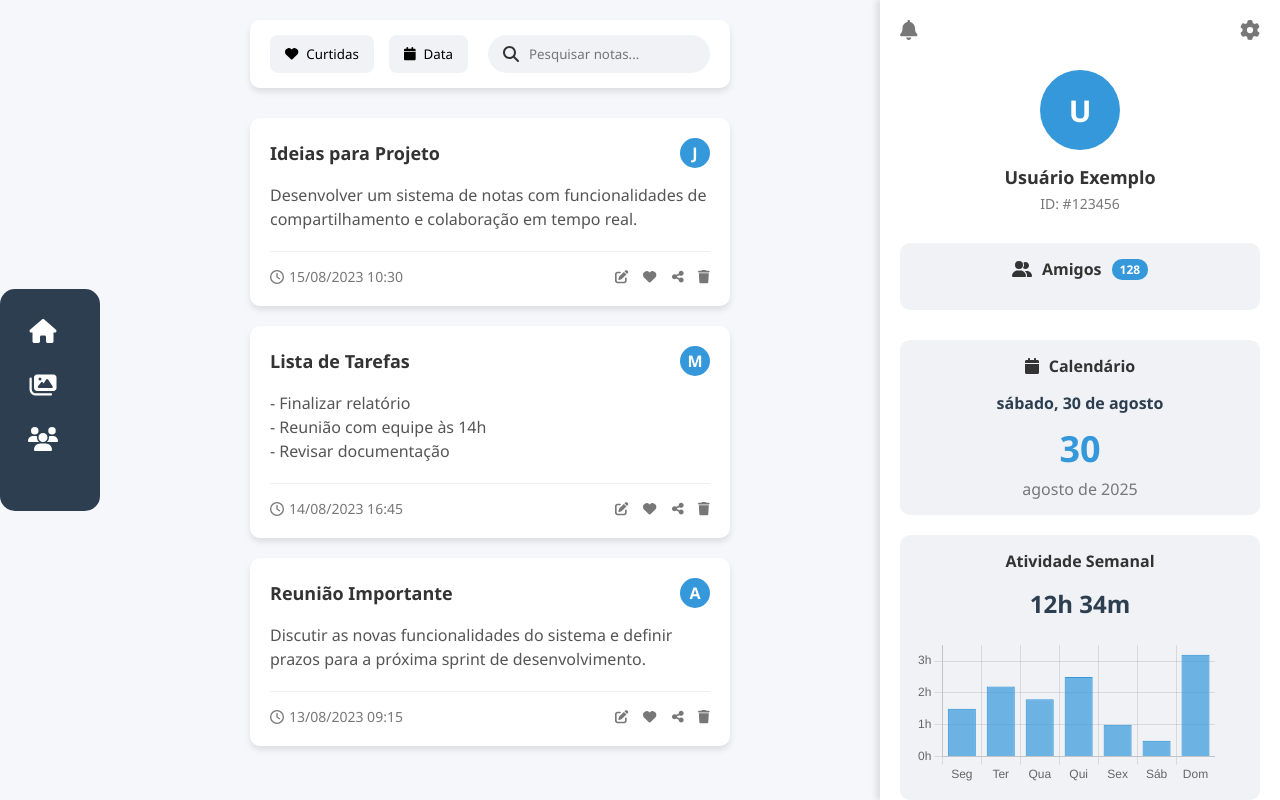
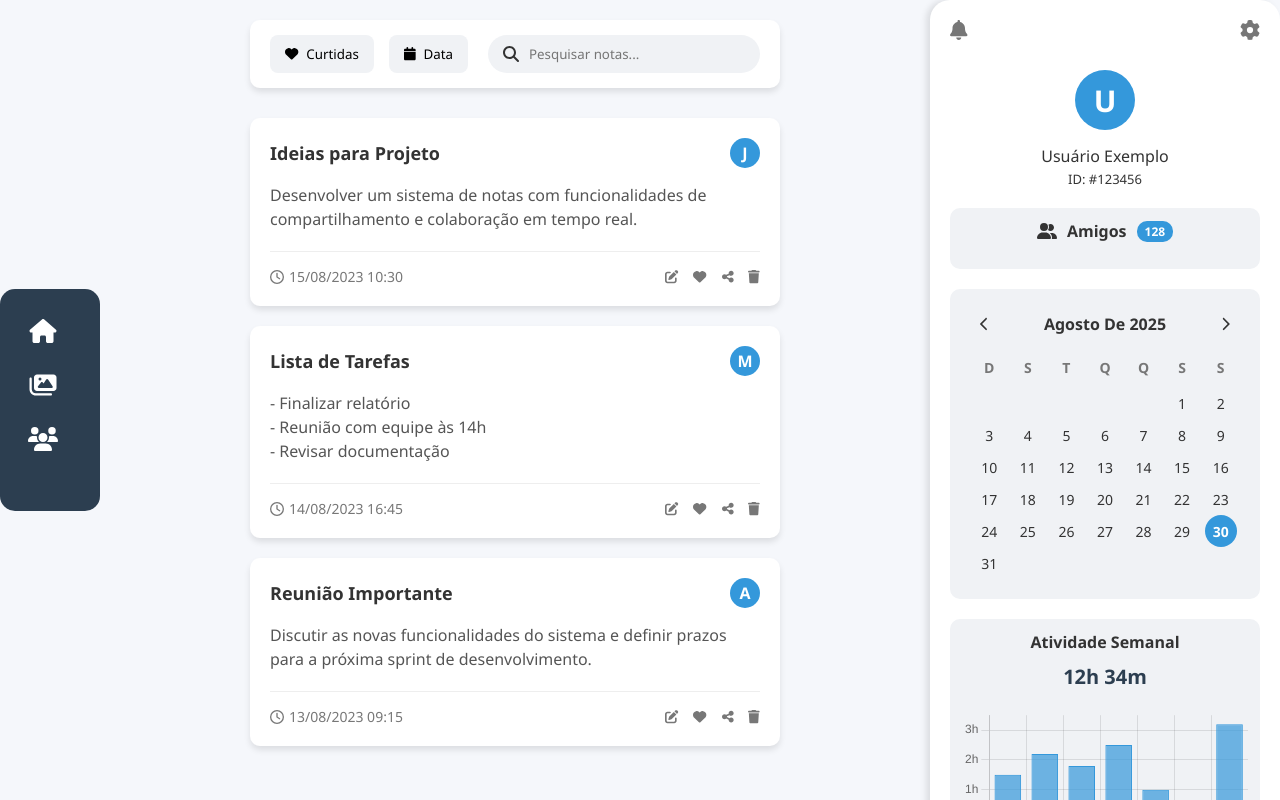
Before and after one commit to Augusto2599/Notes_Generation_Site, a React (Vite) app: page / in a window 1280 px wide. Built offline with nearby package versions, Linux system fonts and the light colour scheme.

Commit message:
Atualização de Design e Script para melhor comorbidade do usuário

```diff
--- a/src/components/barraLateral/BarraLateral.css
+++ b/src/components/barraLateral/BarraLateral.css
@@ -1,7 +1,6 @@
 /* Barra Lateral Direita */
 .barra-lateral {
-    width: 400px;
-    /* Alterado de 300px para 350px (ou o valor que desejar) */
+    width: 350px;
     background-color: white;
     padding: 20px;
     box-shadow: -4px 0 6px rgba(0, 0, 0, 0.1);
@@ -9,6 +8,11 @@
     display: flex;
     flex-direction: column;
     align-items: center;
+
+    /*-- Alterações --*/
+    max-height:1000px;  /* Define uma altura máxima (ajuste o valor como preferir) */
+    margin-block: auto; /* Centraliza a barra verticalmente na página */
+    border-radius: 20px;/* Adiciona bordas arredondadas para um visual mais agradável */
 }
 
 .topo-direito {
@@ -32,13 +36,15 @@
 
 .perfil-usuario {
     text-align: center;
-    margin-bottom: 30px;
+    margin-bottom: 20px; /* Reduzido de 30px */
     width: 100%;
 }
 
 .usuario-grande {
-    width: 80px;
-    height: 80px;
+    width: 60px;        /* Reduzido de 80px */
+    height: 60px;       /* Reduzido de 80px */
+    font-size: 24px;      /* Reduzido de 30px */
+    margin: 0 auto 10px;  /* Margem inferior reduzida de 15px */
     background-color: #3498db;
     border-radius: 50%;
     display: flex;
@@ -51,21 +57,19 @@
 }
 
 .nome-usuario {
-    font-size: 18px;
-    font-weight: 600;
-    margin-bottom: 5px;
+    font-size: 16px; /* Reduzido de 18px */
+    margin-bottom: 3px; /* Reduzido de 5px */
 }
 
 .id-usuario {
-    color: #777;
-    font-size: 14px;
+    font-size: 13px; /* Reduzido de 14px */
 }
 
 .amigos {
     background-color: #f0f2f5;
-    padding: 15px;
+    padding: 12px;        /* Reduzido de 15px */
     border-radius: 10px;
-    margin-bottom: 30px;
+    margin-bottom: 20px;  /* Reduzido de 30px */
     width: 100%;
     text-align: center;
 }
--- a/src/components/calendario/Calendario.css
+++ b/src/components/calendario/Calendario.css
@@ -1,38 +1,77 @@
 .calendario {
     background-color: #f0f2f5;
-    padding: 15px;
+    padding: 20px;
     border-radius: 10px;
     margin-bottom: 20px;
     width: 100%;
-    text-align: center;
-    margin-top: auto; /* Adicionado para empurrar para baixo */
 }
 
-.calendario-titulo {
-    font-weight: 600;
-    margin-bottom: 15px;
+.calendario-header {
     display: flex;
+    justify-content: space-between;
     align-items: center;
-    justify-content: center;
-    gap: 10px;
+    margin-bottom: 20px;
 }
 
-.data-atual {
+.mes-ano-titulo {
+    font-weight: 600;
     font-size: 16px;
-    /* Ajustei o tamanho para melhor caber */
-    font-weight: 700;
-    color: #2c3e50;
+    text-transform: capitalize;
+}
+
+.btn-nav {
+    background: none;
+    border: none;
+    cursor: pointer;
+    color: #333;
+    font-size: 14px;
+    padding: 5px 10px;
+    border-radius: 5px;
+    transition: background-color 0.2s;
+}
+
+.btn-nav:hover {
+    background-color: #e0e0e0;
+}
+
+.dias-semana,
+.calendario-grid {
+    display: grid;
+    grid-template-columns: repeat(7, 1fr);
+    text-align: center;
+}
+
+.dias-semana {
+    font-weight: 600;
+    color: #777;
     margin-bottom: 10px;
+    font-size: 14px;
+}
+
+.dia,
+.dia-vazio {
+    padding: 8px 0;
+    font-size: 14px;
+    display: flex;
+    justify-content: center;
+    align-items: center;
+    border-radius: 50%;
+    width: 32px;
+    height: 32px;
+    margin: 0 auto;
+}
+
+.dia {
+    cursor: pointer;
+    transition: background-color 0.2s;
+}
+
+.dia:not(.dia-atual):hover {
+    background-color: #e0e0e0;
 }
 
 .dia-atual {
-    font-size: 36px;
-    font-weight: 800;
-    color: #3498db;
-    margin-bottom: 5px;
+    background-color: #3498db;
+    color: white;
+    font-weight: bold;
 }
-
-.mes-ano {
-    font-size: 16px;
-    color: #777;
-}
--- a/src/components/calendario/Calendario.jsx
+++ b/src/components/calendario/Calendario.jsx
@@ -1,37 +1,66 @@
-import React, { useState, useEffect } from 'react';
+import React, { useState } from 'react';
 import './Calendario.css';
 import { FontAwesomeIcon } from '@fortawesome/react-fontawesome';
-import { faCalendar } from '@fortawesome/free-solid-svg-icons';
+import { faChevronLeft, faChevronRight } from '@fortawesome/free-solid-svg-icons';
 
 function Calendario() {
-    // 'useState' cria um estado para armazenar as informações da data
-    const [data, setData] = useState({
-        completa: '',
-        dia: '',
-        mesAno: '',
-    });
+    // Estado para controlar o mês e ano que estão sendo exibidos
+    const [dataExibida, setDataExibida] = useState(new Date());
 
-    // 'useEffect' executa o código depois que o componente é renderizado.
-    // O array vazio [] no final faz com que ele rode apenas uma vez.
-    useEffect(() => {
-        const dataAtual = new Date();
+    const hoje = new Date();
 
-        const completa = dataAtual.toLocaleDateString('pt-BR', { weekday: 'long', day: 'numeric', month: 'long' });
-        const dia = dataAtual.getDate();
-        const mesAno = dataAtual.toLocaleDateString('pt-BR', { month: 'long', year: 'numeric' });
+    // Funções para navegar para o mês anterior e o próximo
+    const irParaMesAnterior = () => {
+        setDataExibida(new Date(dataExibida.getFullYear(), dataExibida.getMonth() - 1, 1));
+    };
 
-        setData({ completa, dia, mesAno });
-    }, []);
+    const irParaProximoMes = () => {
+        setDataExibida(new Date(dataExibida.getFullYear(), dataExibida.getMonth() + 1, 1));
+    };
+
+    // Lógica para gerar os dias do calendário
+    const gerarDiasDoMes = () => {
+        const ano = dataExibida.getFullYear();
+        const mes = dataExibida.getMonth();
+
+        const primeiroDiaDoMes = new Date(ano, mes, 1).getDay();
+        const ultimoDiaDoMes = new Date(ano, mes + 1, 0).getDate();
+
+        const dias = [];
+
+        // Adiciona células vazias para os dias antes do início do mês
+        for (let i = 0; i < primeiroDiaDoMes; i++) {
+            dias.push(<div key={`vazio-${i}`} className="dia-vazio"></div>);
+        }
+
+        // Adiciona os dias do mês
+        for (let dia = 1; dia <= ultimoDiaDoMes; dia++) {
+            const ehHoje = dia === hoje.getDate() && mes === hoje.getMonth() && ano === hoje.getFullYear();
+            dias.push(
+                <div key={dia} className={`dia ${ehHoje ? 'dia-atual' : ''}`}>
+                    {dia}
+                </div>
+            );
+        }
+
+        return dias;
+    };
+
+    const nomeDoMes = dataExibida.toLocaleDateString('pt-BR', { month: 'long', year: 'numeric' });
 
     return (
         <div className="calendario">
-            <div className="calendario-titulo">
-                <FontAwesomeIcon icon={faCalendar} />
-                <span>Calendário</span>
+            <div className="calendario-header">
+                <button onClick={irParaMesAnterior} className="btn-nav"><FontAwesomeIcon icon={faChevronLeft} /></button>
+                <div className="mes-ano-titulo">{nomeDoMes}</div>
+                <button onClick={irParaProximoMes} className="btn-nav"><FontAwesomeIcon icon={faChevronRight} /></button>
             </div>
-            <div className="data-atual">{data.completa}</div>
-            <div className="dia-atual">{data.dia}</div>
-            <div className="mes-ano">{data.mesAno}</div>
+            <div className="dias-semana">
+                <div>D</div><div>S</div><div>T</div><div>Q</div><div>Q</div><div>S</div><div>S</div>
+            </div>
+            <div className="calendario-grid">
+                {gerarDiasDoMes()}
+            </div>
         </div>
     );
 }
--- a/src/components/graficoAtividade/GraficoAtividade.css
+++ b/src/components/graficoAtividade/GraficoAtividade.css
@@ -1,21 +1,21 @@
 .atividade {
     background-color: #f0f2f5;
-    padding: 15px;
+    padding: 12px;
     border-radius: 10px;
     width: 100%;
 }
 
 .atividade-titulo {
     font-weight: 600;
-    margin-bottom: 15px;
+    margin-bottom: 10px; /* Reduzido de 15px */
     text-align: center;
 }
 
 .tempo-uso {
-    font-size: 24px;
+    font-size: 20px;      /* Reduzido de 24px */
     font-weight: 700;
     color: #2c3e50;
-    margin-bottom: 15px;
+    margin-bottom: 10px; /* Reduzido de 15px */
     text-align: center;
 }
 
```
